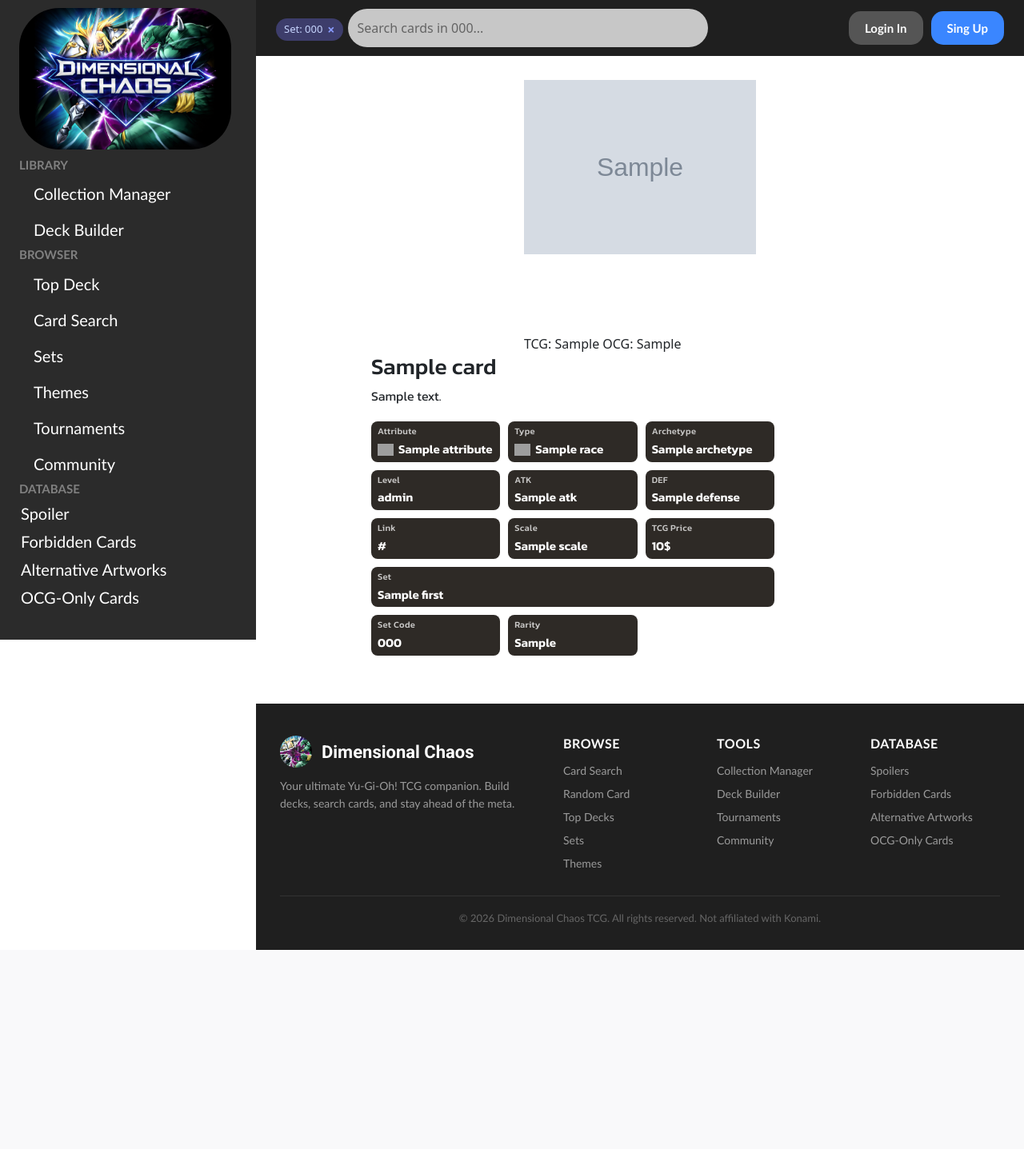
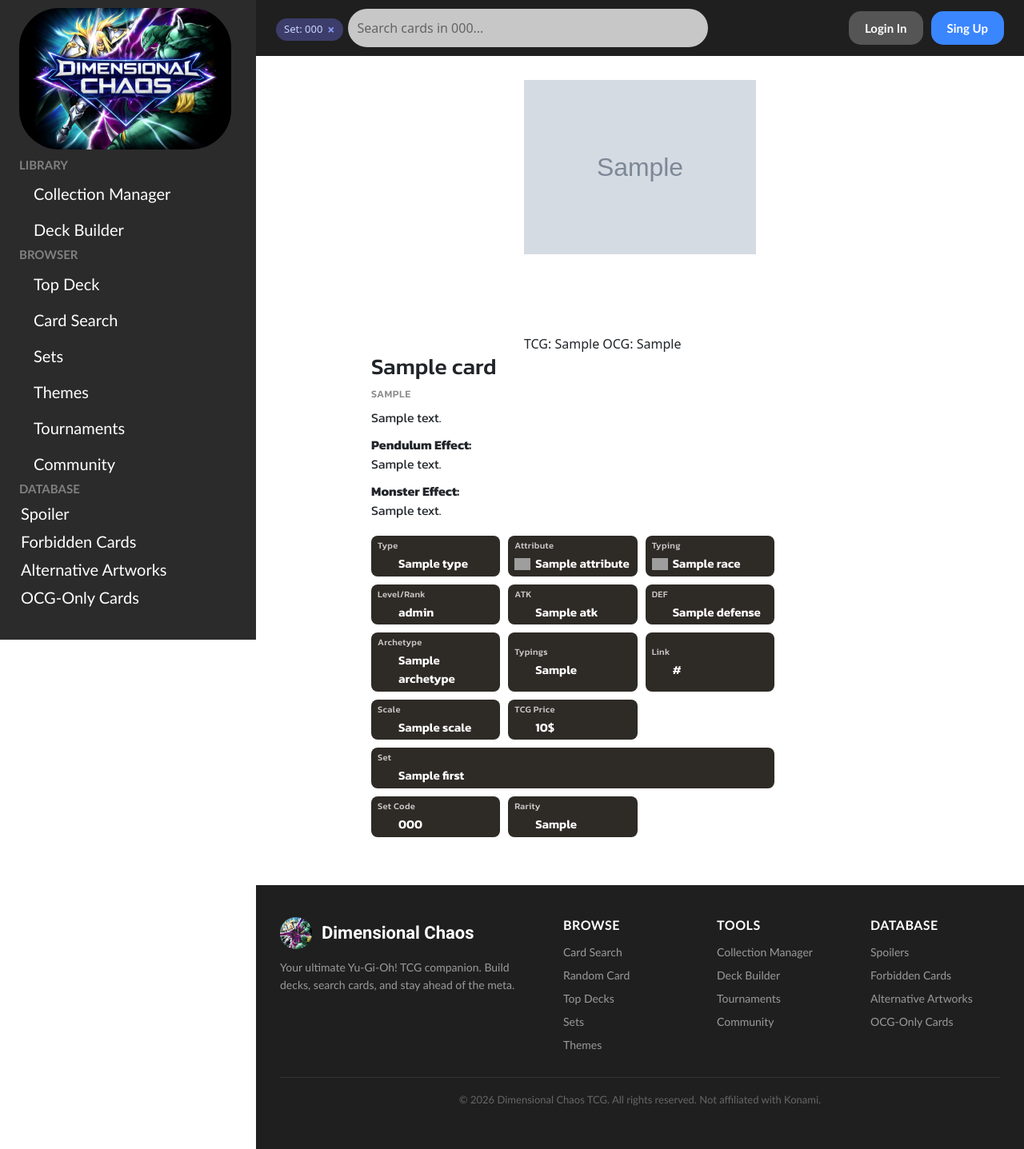
Before and after one commit to BigBossSpektrum/Dimensional-Chaos-TCG, a Django app: template templates/search_card.html in a window 1280 px wide. Shown: the whole page at 80% size. Before the commit the page ends 1188 px from the top, so only its background shows below. Run offline with Django 5.2, Linux system fonts and the light colour scheme; the template is opened without the code that fills it: most values are stand-ins (such as "Sample title", 1, 10 or a date in 2020); grey boxes marked "Sample" are stand-in pictures; data that the repository does not hold is empty; some web fonts are replaced; grey boxes are pictures that could not be loaded.

Commit message:
feat: add TCG price display logic and enhance card attribute icons for improved user experience

```diff
--- a/templates/search_card.html
+++ b/templates/search_card.html
@@ -48,6 +48,7 @@
                                  data-set-rarity="{{ set.set_rarity }}"
                                  data-set-rarity-code="{{ set.set_rarity_code }}"
                                  data-set-price="{{ set.set_price }}"
+                                 data-tcg-price="{% if card.card_prices.first %}{{ card.card_prices.first.tcgplayer_price }}{% endif %}"
                                  data-card-id="{{ card.card_id }}"
                                  onclick="switchSet(this)">
                                 <span class="setThumb-code">{{ set.set_code }}</span>
@@ -83,55 +84,81 @@
                             <h3><a href="{% url 'card_detail' card.card_id %}" class="card-name-link">{{ card.name }}</a></h3>
                         </div>
 
+                        {% if card.human_readable_card_type %}
+                        <div class="card-type-badge">{{ card.human_readable_card_type }}</div>
+                        {% endif %}
+
                         <div class="card-desc">
                              {{ card.desc }}
                         </div>
+
+                        {% if card.pend_desc %}
+                        <div class="card-desc" style="margin-top: 10px;">
+                            <strong>Pendulum Effect:</strong><br>
+                            {{ card.pend_desc }}
+                        </div>
+                        {% endif %}
+
+                        {% if card.monster_desc %}
+                        <div class="card-desc" style="margin-top: 10px;">
+                            <strong>Monster Effect:</strong><br>
+                            {{ card.monster_desc }}
+                        </div>
+                        {% endif %}
                     </div>
                 </div>
 
                 {% if card.attribute or card.race or card.archetype or card.level or card.atk or card.defense or card.card_prices.first %}
                 <div class="cardAtributes">
 
+                        {% if card.type %}
+                        <div class="attr-item"><span class="attr-label">Type</span><span class="attr-value"><i class="fa-solid fa-file-lines attr-fa-icon"></i> {{ card.type }}</span></div>
+                        {% endif %}
+
                         {% if card.attribute %}
                         <div class="attr-item"><span class="attr-label">Attribute</span><span class="attr-value"><img src="{% static 'img/attributes/' %}{{ card.attribute }}.png" alt="{{ card.attribute }}" class="attr-icon"> {{ card.attribute }}</span></div>
                         {% endif %}
 
                         {% if card.race %}
-                        <div class="attr-item"><span class="attr-label">Type</span><span class="attr-value"><img src="{% static 'img/races/' %}{{ card.race }}.png" alt="{{ card.race }}" class="attr-icon"> {{ card.race }}</span></div>
+                        <div class="attr-item"><span class="attr-label">Typing</span><span class="attr-value"><img src="{% static 'img/races/' %}{{ card.race }}.png" alt="{{ card.race }}" class="attr-icon"> {{ card.race }}</span></div>
+                        {% endif %}
+
+                        {% if card.level %}
+                        <div class="attr-item"><span class="attr-label">Level/Rank</span><span class="attr-value"><i class="fa-solid fa-star attr-fa-icon" style="color: #ffd700;"></i> {{ card.level }}</span></div>
+                        {% endif %}
+
+                        {% if card.atk is not None %}
+                        <div class="attr-item"><span class="attr-label">ATK</span><span class="attr-value"><i class="fa-solid fa-khanda attr-fa-icon"></i> {{ card.atk }}</span></div>
+                        {% endif %}
+
+                        {% if card.defense is not None %}
+                        <div class="attr-item"><span class="attr-label">DEF</span><span class="attr-value"><i class="fa-solid fa-shield attr-fa-icon"></i> {{ card.defense }}</span></div>
                         {% endif %}
 
                         {% if card.archetype %}
-                        <div class="attr-item"><span class="attr-label">Archetype</span><span class="attr-value">{{ card.archetype }}</span></div>
+                        <div class="attr-item"><span class="attr-label">Archetype</span><span class="attr-value"><i class="fa-solid fa-chess-rook attr-fa-icon"></i> {{ card.archetype }}</span></div>
                         {% endif %}
 
-                        {% if card.level %}
-                        <div class="attr-item"><span class="attr-label">Level</span><span class="attr-value">{{ card.level }}</span></div>
-                        {% endif %}
-
-                        {% if card.atk is not None %}
-                        <div class="attr-item"><span class="attr-label">ATK</span><span class="attr-value">{{ card.atk }}</span></div>
-                        {% endif %}
-
-                        {% if card.defense is not None %}
-                        <div class="attr-item"><span class="attr-label">DEF</span><span class="attr-value">{{ card.defense }}</span></div>
+                        {% if card.frame_type %}
+                        <div class="attr-item"><span class="attr-label">Typings</span><span class="attr-value"><i class="fa-solid fa-clipboard-list attr-fa-icon"></i> {{ card.frame_type }}</span></div>
                         {% endif %}
 
                         {% if card.linkval %}
-                        <div class="attr-item"><span class="attr-label">Link</span><span class="attr-value">{{ card.linkval }}</span></div>
+                        <div class="attr-item"><span class="attr-label">Link</span><span class="attr-value"><i class="fa-solid fa-link attr-fa-icon"></i> {{ card.linkval }}</span></div>
                         {% endif %}
 
                         {% if card.scale is not None %}
-                        <div class="attr-item"><span class="attr-label">Scale</span><span class="attr-value">{{ card.scale }}</span></div>
-                        {% endif %}
-
-                        {% if card.card_prices.first %}
-                        <div class="attr-item"><span class="attr-label">TCG Price</span><span class="attr-value">{{ card.card_prices.first.tcgplayer_price }}$</span></div>
+                        <div class="attr-item"><span class="attr-label">Scale</span><span class="attr-value"><i class="fa-solid fa-scale-balanced attr-fa-icon"></i> {{ card.scale }}</span></div>
                         {% endif %}
 
                         {% if card.card_sets.first %}
-                        <div class="attr-item attr-full info-set-name"><span class="attr-label">Set</span><span class="attr-value">{{ card.card_sets.first.set_name }}</span></div>
-                        <div class="attr-item info-set-code"><span class="attr-label">Set Code</span><span class="attr-value">{{ card.card_sets.first.set_code }}</span></div>
-                        <div class="attr-item info-set-rarity"><span class="attr-label">Rarity</span><span class="attr-value">{{ card.card_sets.first.set_rarity }}</span></div>
+                        <div class="attr-item info-set-price"><span class="attr-label">TCG Price</span><span class="attr-value"><i class="fa-solid fa-dollar-sign attr-fa-icon"></i> {% if card.card_sets.first.set_price and card.card_sets.first.set_price != 0 %}{{ card.card_sets.first.set_price }}{% else %}{{ card.card_prices.first.tcgplayer_price }}{% endif %}$</span></div>
+                        {% endif %}
+
+                        {% if card.card_sets.first %}
+                        <div class="attr-item attr-full info-set-name"><span class="attr-label">Set</span><span class="attr-value"><i class="fa-solid fa-box-open attr-fa-icon"></i> {{ card.card_sets.first.set_name }}</span></div>
+                        <div class="attr-item info-set-code"><span class="attr-label">Set Code</span><span class="attr-value"><i class="fa-solid fa-barcode attr-fa-icon"></i> {{ card.card_sets.first.set_code }}</span></div>
+                        <div class="attr-item info-set-rarity"><span class="attr-label">Rarity</span><span class="attr-value"><i class="fa-solid fa-gem attr-fa-icon"></i> {{ card.card_sets.first.set_rarity }}</span></div>
                         {% endif %}
                 </div>
                 {% endif %}
@@ -166,10 +193,28 @@ function switchSet(setThumb) {
     var setRarity = container.querySelector('.info-set-rarity');
     var setPrice = container.querySelector('.info-set-price');
 
-    if (setName) setName.querySelector('.attr-value').textContent = setThumb.dataset.setName;
-    if (setCode) setCode.querySelector('.attr-value').textContent = setThumb.dataset.setCode;
-    if (setRarity) setRarity.querySelector('.attr-value').textContent = setThumb.dataset.setRarity;
-    if (setPrice) setPrice.querySelector('.attr-value').textContent = setThumb.dataset.setPrice + '$';
+    if (setName) {
+        var nameIcon = setName.querySelector('.attr-value .attr-fa-icon');
+        setName.querySelector('.attr-value').textContent = setThumb.dataset.setName;
+        if (nameIcon) setName.querySelector('.attr-value').prepend(nameIcon);
+    }
+    if (setCode) {
+        var codeIcon = setCode.querySelector('.attr-value .attr-fa-icon');
+        setCode.querySelector('.attr-value').textContent = setThumb.dataset.setCode;
+        if (codeIcon) setCode.querySelector('.attr-value').prepend(codeIcon);
+    }
+    if (setRarity) {
+        var rarityIcon = setRarity.querySelector('.attr-value .attr-fa-icon');
+        setRarity.querySelector('.attr-value').textContent = setThumb.dataset.setRarity;
+        if (rarityIcon) setRarity.querySelector('.attr-value').prepend(rarityIcon);
+    }
+    if (setPrice) {
+        var priceIcon = setPrice.querySelector('.attr-value .attr-fa-icon');
+        var price = parseFloat(setThumb.dataset.setPrice);
+        var displayPrice = (price > 0) ? setThumb.dataset.setPrice : setThumb.dataset.tcgPrice;
+        setPrice.querySelector('.attr-value').textContent = displayPrice + '$';
+        if (priceIcon) setPrice.querySelector('.attr-value').prepend(priceIcon);
+    }
 
     var allSets = setThumb.parentElement.querySelectorAll('.setThumb');
     allSets.forEach(function(s) { s.classList.remove('setThumb--active'); });
```
Also changed, not shown: templates/card_detail.html (+9 -2 lines), templates/random_card.html (+8 -3 lines).
